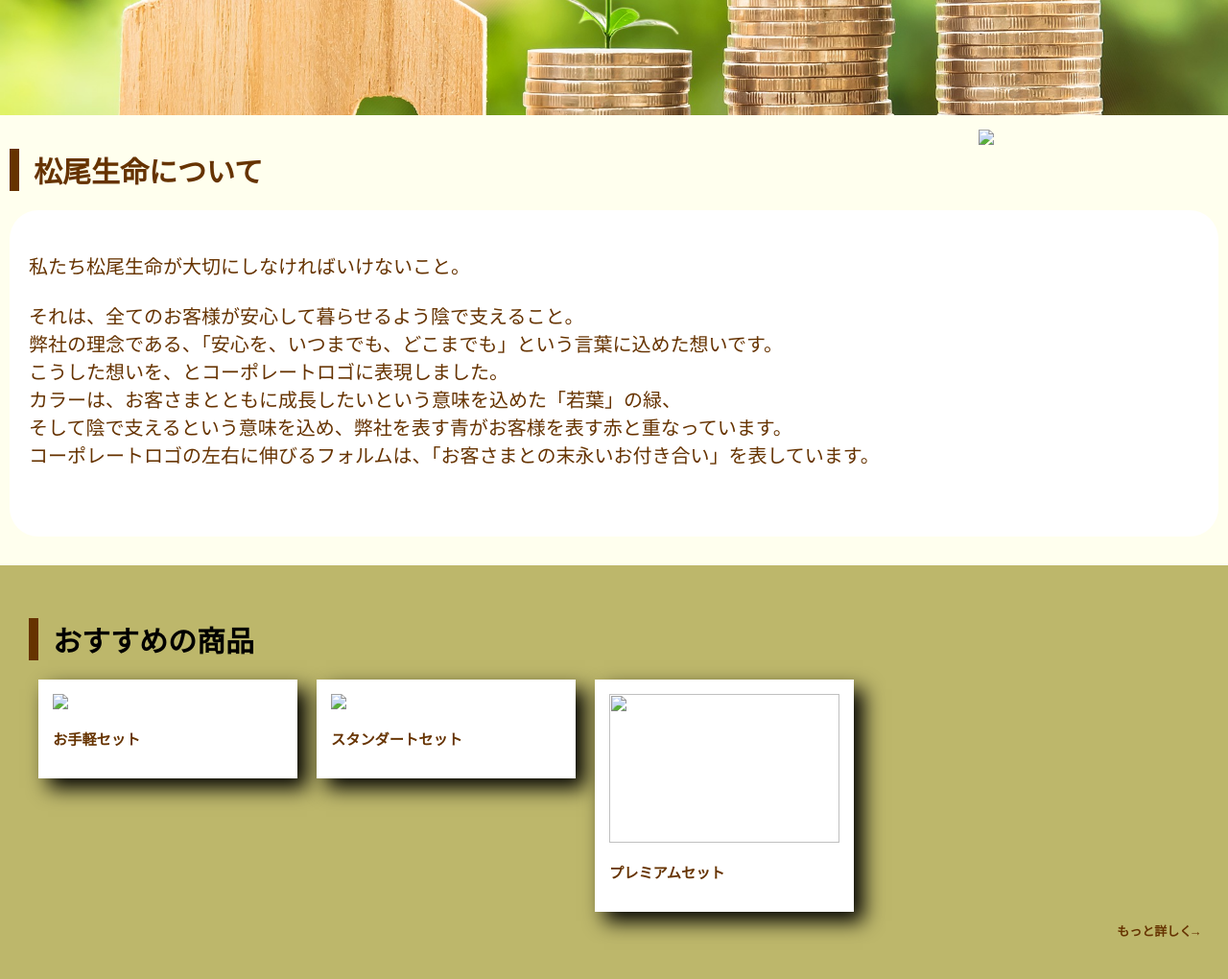
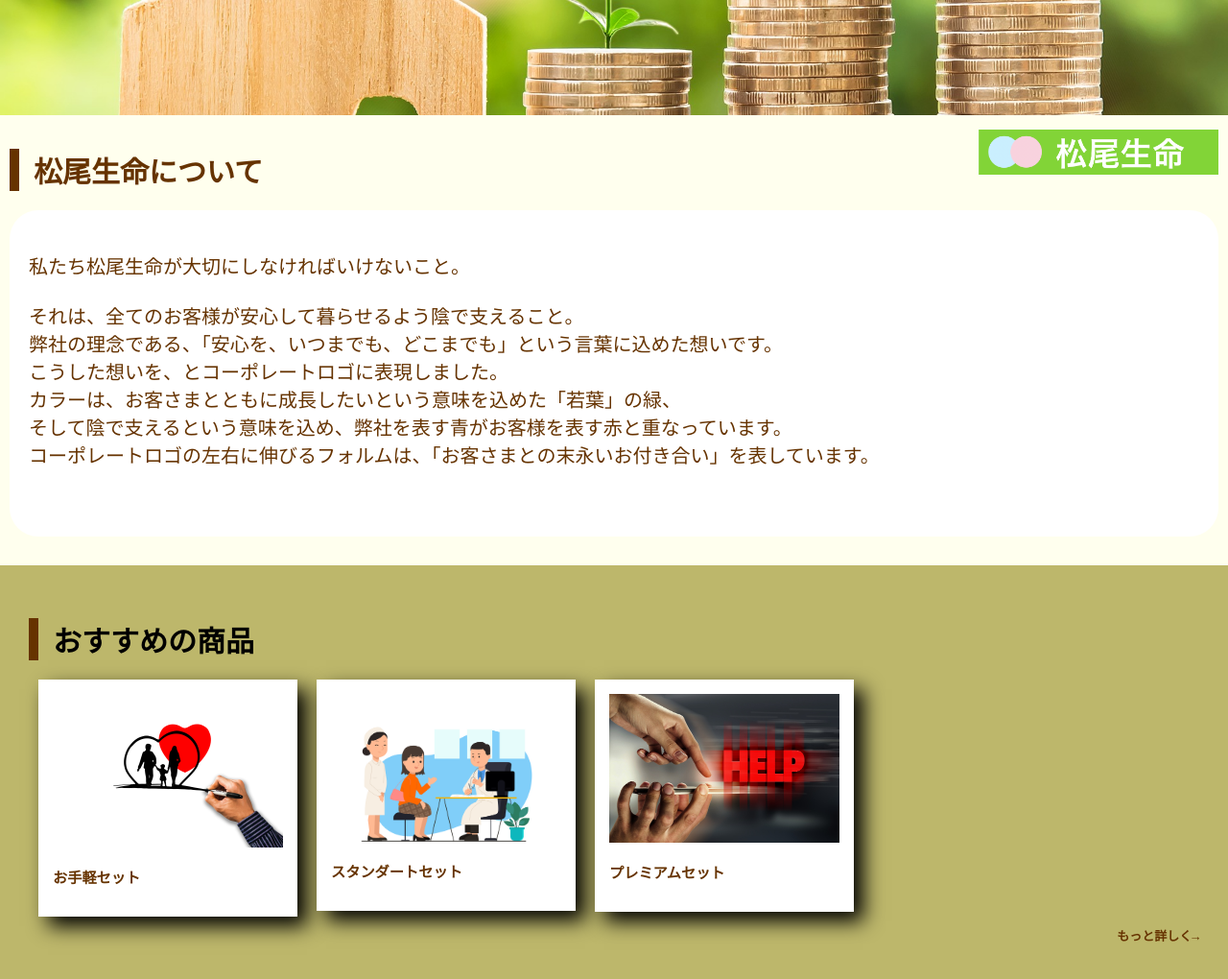
Before and after one commit to matsuoka18/matsuoseimei, a plain HTML site: page index.html in a window 1280 px wide. Shown: the part 480-1500 px from the top of the page at 96% size. Drawn offline with Linux system fonts and the light colour scheme; files whose address does not match are found by name; a web font is replaced by a local one.

Commit message:
Update index.html

```diff
--- a/index.html
+++ b/index.html
@@ -13,7 +13,7 @@
 </head>
 
 <header id="head">
-  <img class="img1" src="img/matu6.jpeg">
+  <img class="img1" src="matu6.jpeg">
   <div class="div1">
   <ul class="gnav">
     <li><a>サービス一覧</a>
@@ -31,7 +31,7 @@
 </header>
 <body>
 <section class="shop">
-  <img class="img2" src="img/matu6.jpeg">
+  <img class="img2" src="matu6.jpeg">
   <h2 class="title">松尾生命について</h2>
 
 <pre><p>
@@ -49,17 +49,17 @@
 <section class="photo">
   <h2 class="title">おすすめの商品</h2>
   <div onclick="html()">
-    <img src="img/fam.jpg" width="240">
+    <img src="fam.jpg" width="240">
     <h3>お手軽セット</h3>
   </div>
 
   <div onclick="html()">
-    <img src="img/doc.png" width="240">
+    <img src="doc.png" width="240">
     <h3>スタンダートセット</h3>
   </div>
 
   <div onclick="html()">
-    <img src="img/pic1.jpg" height="155"width="240">
+    <img src="pic1.jpg" height="155"width="240">
     <h3>プレミアムセット</h3>
   </div>
   <p><a href="index3.html">もっと詳しく→</a></p>
```
